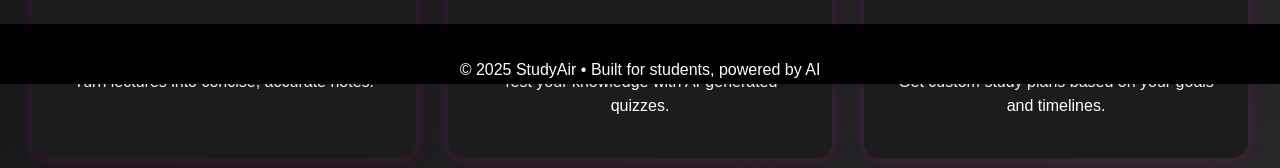
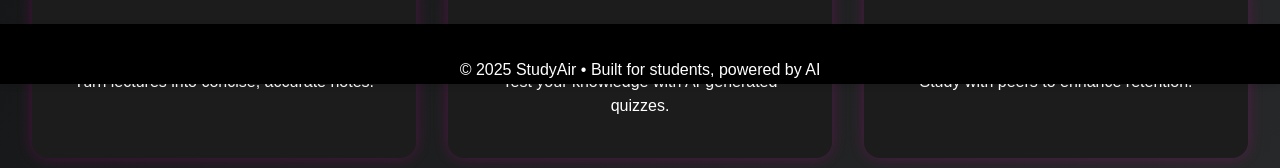
Before and after one commit to SommieOgu/StudyAir, a React (Vite) app: page / in a window 1280 px wide. Shown: the part 716-884 px from the top of the page. Built offline with nearby package versions, Linux system fonts and the light colour scheme.

Commit message:
Fixed a feature card

```diff
--- a/src/App.jsx
+++ b/src/App.jsx
@@ -48,8 +48,8 @@
                     <p>Test your knowledge with AI-generated quizzes.</p>
                   </div>
                   <div className="feature-card">
-                    <h4>📅 Study Plans</h4>
-                    <p>Get custom study plans based on your goals and timelines.</p>
+                    <h4>📅 Plan Study Sessions</h4>
+                    <p> Study with peers to enhance retention.</p>
                   </div>
                 </div>
 
```
